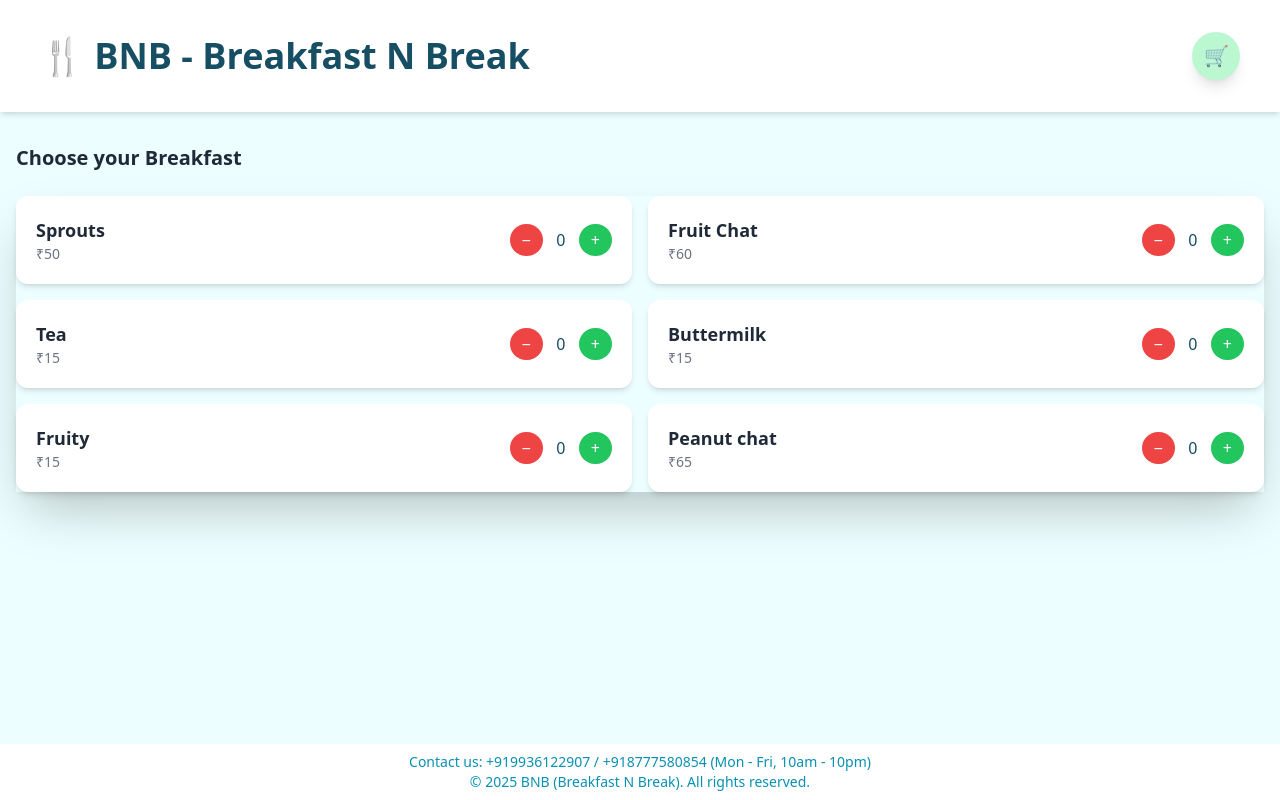
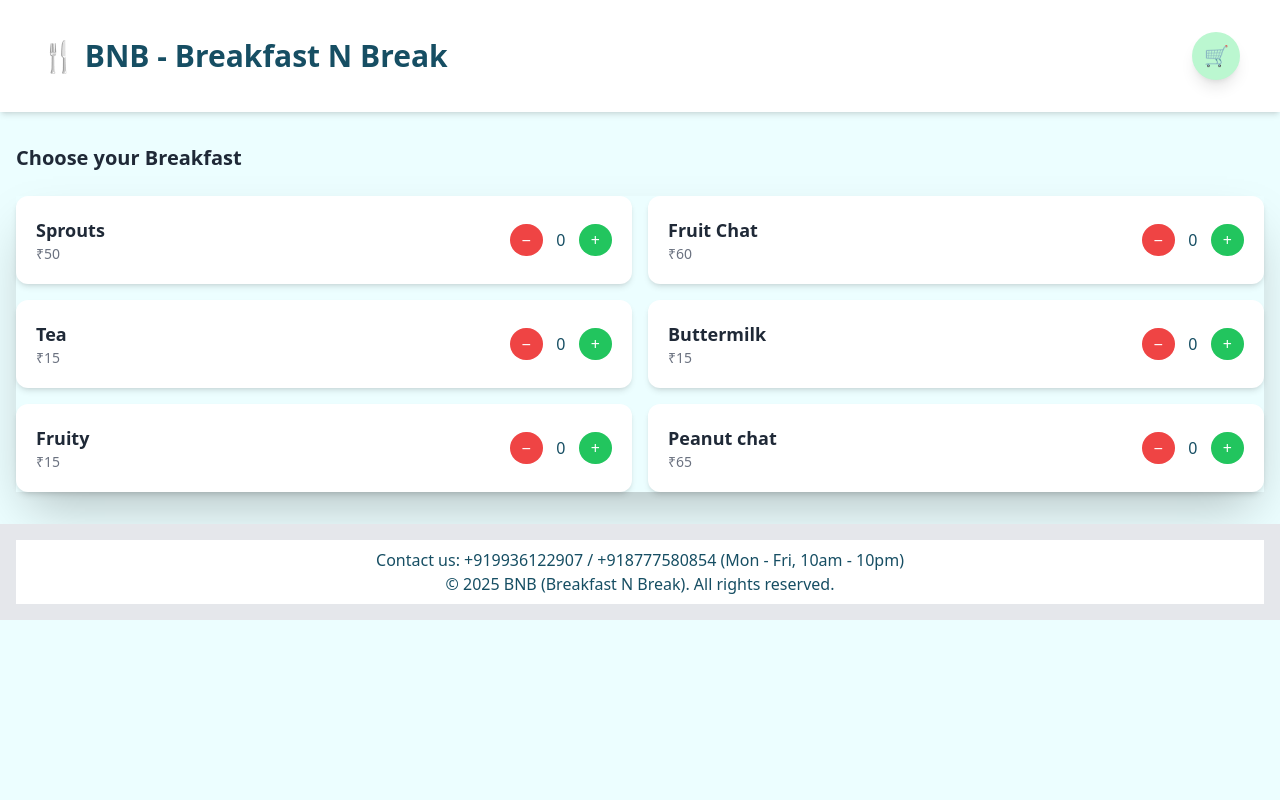
Before and after one commit to Sohail854/bnb_legacy_repo, a plain HTML site: page index.html in a window 1280 px wide. Drawn offline with nearby package versions, Linux system fonts and the light colour scheme.

Commit message:
minor styling fixes

```diff
--- a/index.html
+++ b/index.html
@@ -17,11 +17,11 @@
   </style>
 </head>
 
-<body class="bg-cyan-50 text-cyan-900 font-sans">
+<body class="bg-cyan-50 text-cyan-900 font-sans min-h-screen flex flex-col">
   <!-- Header -->
   <header class="bg-white shadow-md py-4 px-6 flex justify-between items-center">
     <div class="container mx-auto px-4 py-4 flex justify-between items-center">
-      <h1 class="text-4xl font-bold text-grey-800">🍴 BNB - Breakfast N Break</h1>
+      <h1 class="text-3xl font-bold text-grey-800">🍴 BNB - Breakfast N Break</h1>
       <div class="relative">
         <a href="cart.html"
           class="inline-flex items-center justify-center w-12 h-12 bg-green-200 hover:bg-green-300 text-white text-xl rounded-full shadow-lg transition duration-300 ease-in-out">
@@ -53,7 +53,7 @@
 </div>
 
 <!-- Footer -->
-<footer class="fixed bottom-0 w-full text-center text-sm text-cyan-600 z-40">
+<footer class="bg-gray-200 p-4 text-center">
   <div class="bg-white py-2">
     Contact us: +919936122907 / +918777580854
     (Mon - Fri, 10am - 10pm)<br />
```
Also changed, not shown: PersonalInfo.html (+2 -2 lines), cart.html (+2 -2 lines).
